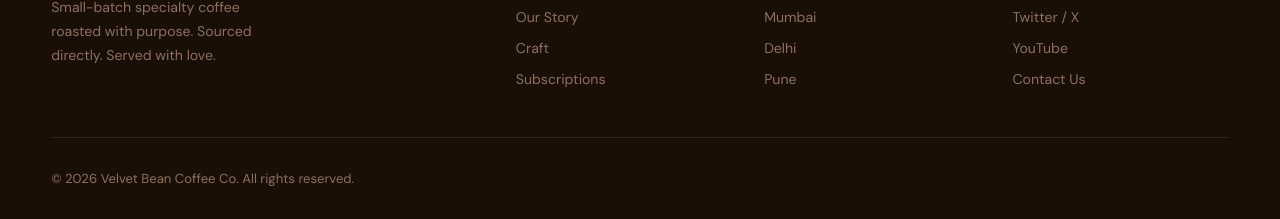
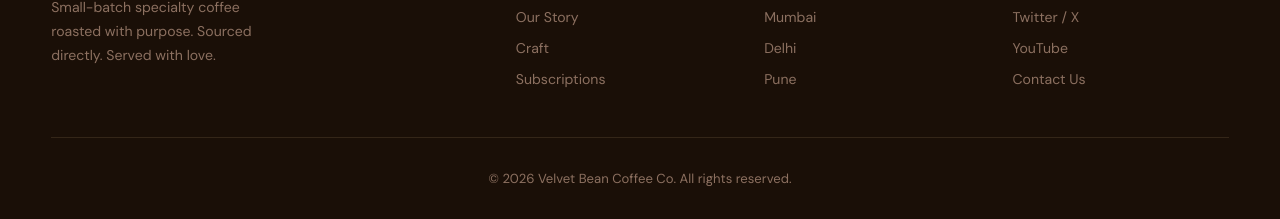
Before and after one commit to Manas4905/Velvet_Bean, a plain HTML site: page index.html in a window 1280 px wide. Shown: the part 5258-5477 px from the top of the page. Drawn offline with nearby package versions, Linux system fonts and the light colour scheme; a web font is replaced by a local one.

Commit message:
Fooeter changes.

```diff
--- a/style.css
+++ b/style.css
@@ -910,10 +910,8 @@
   border-top: 1px solid rgba(201, 169, 122, 0.15);
   padding-top: 2rem;
   display: flex;
-  flex-wrap: wrap;
+  justify-content: center;
   gap: 1rem;
-  justify-content: space-between;
-  align-items: center;
 }
 .footer-bottom p {
   font-size: 0.82rem;
```
